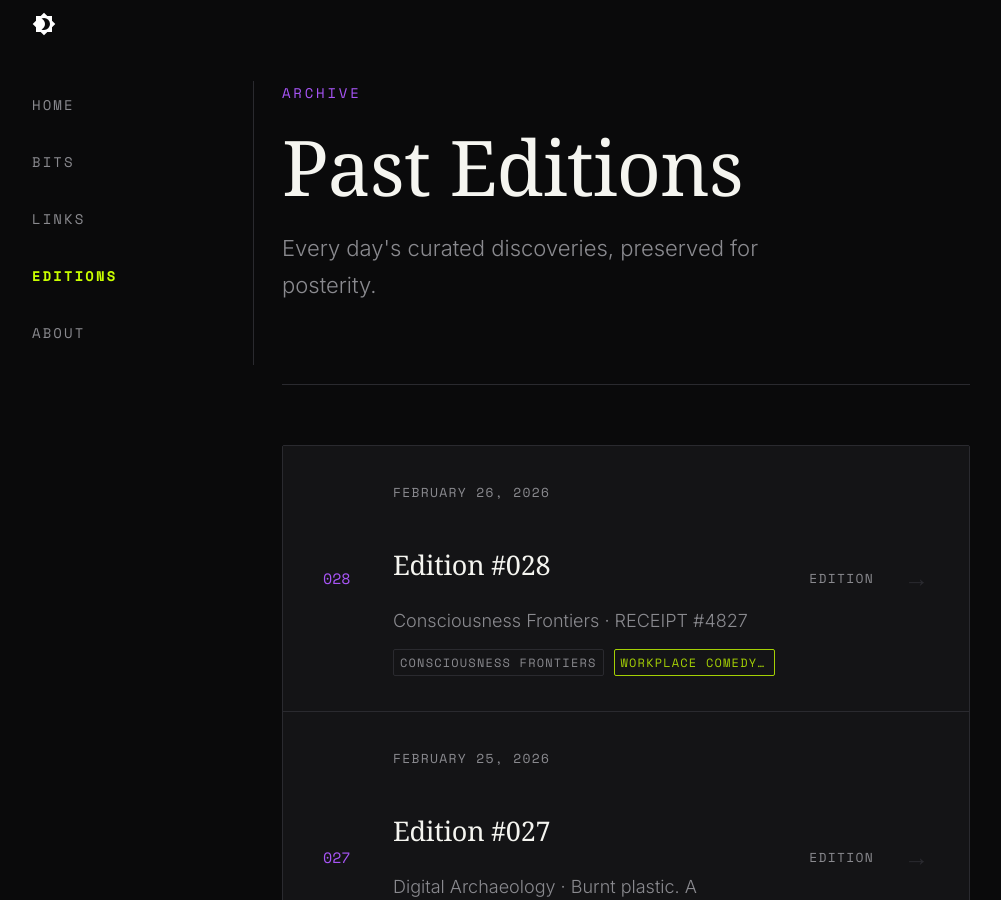
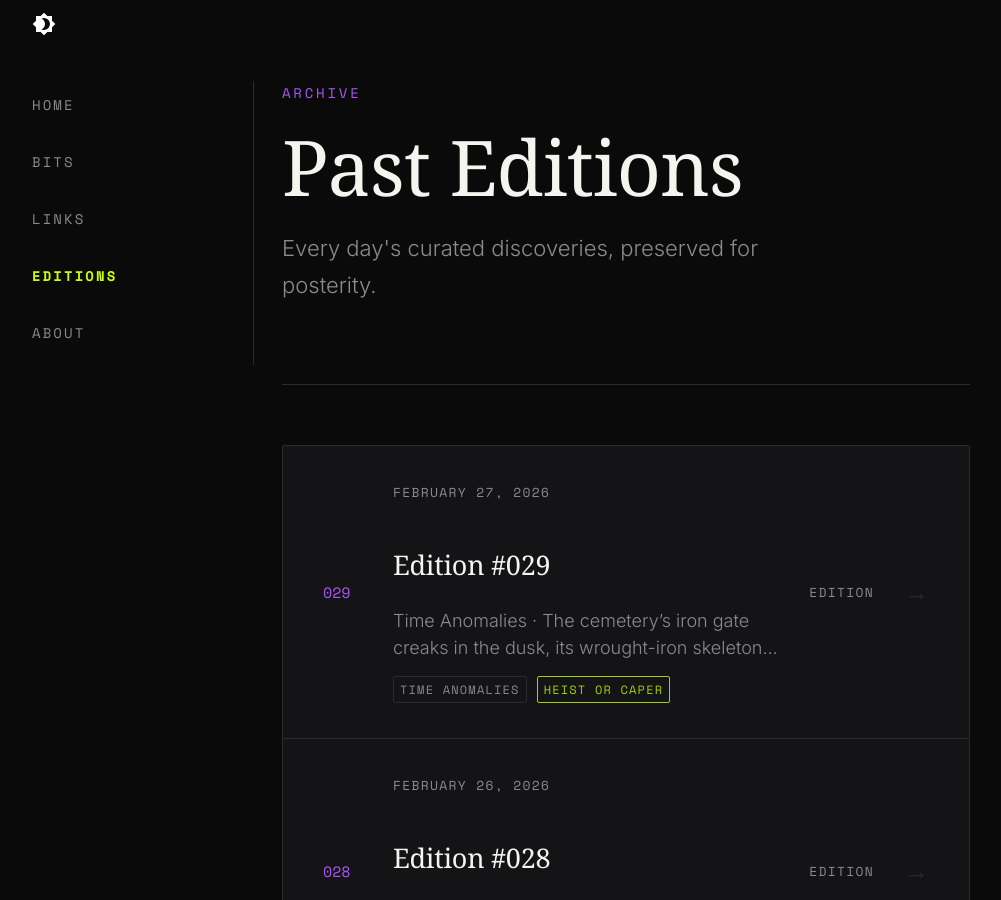
Before and after one commit to obscurebit/b1ts, an MkDocs documentation site: the page built from docs/editions.md, in a window 1280 px wide and 900 px high. Shown: the whole window, without its empty margins (14-1015 px from the left). Built offline with MkDocs 1.6.1 and Material for MkDocs 9.7.7, drawn with Linux system fonts in a browser that asks for light colours; some web fonts are replaced; comment, search, counter and statistics services are not loaded.

Commit message:
🤖 Daily content update - 2026-02-27

```diff
--- a/docs/editions.md
+++ b/docs/editions.md
@@ -10,6 +10,17 @@ description: Browse previous daily editions of Obscure Bit
 </div>
 
 <div class="archive-list">
+  <a href="posts/2026-02-27-edition-029/" class="archive-item">
+    <div class="archive-item__number">029</div>
+    <div class="archive-item__content">
+      <span class="archive-item__date">February 27, 2026</span>
+      <h3 class="archive-item__title">Edition #029</h3>
+      <p class="archive-item__excerpt">Time Anomalies · The cemetery’s iron gate creaks in the dusk, its wrought-iron skeletons rusting into the shape of a question mark. You adjust your backpack, the one with the st...</p>
+      <div class="archive-item__tags"><span class="archive-item__theme">Time Anomalies</span><span class="archive-item__genre" title="Heist or caper, clever and kinetic">Heist or caper</span></div>
+    </div>
+    <span class="archive-item__category">Edition</span>
+    <span class="archive-item__arrow">→</span>
+  </a>
   <a href="posts/2026-02-26-edition-028/" class="archive-item">
     <div class="archive-item__number">028</div>
     <div class="archive-item__content">
--- a/overrides/home.html
+++ b/overrides/home.html
@@ -12,7 +12,7 @@
     <div class="ob-hero__eyebrow">
       <span class="ob-hero__date">{{ now().strftime('%B %d, %Y') if now is defined else 'Daily Updates' }}</span>
       <span class="ob-hero__divider">/</span>
-      <span class="ob-hero__edition">Edition #028</span>
+      <span class="ob-hero__edition">Edition #029</span>
     </div>
 
     <h1 class="ob-hero__title">
@@ -55,15 +55,15 @@
       <div class="ob-today__line"></div>
     </div>
 
-    <a href="{{ 'bits/posts/2026-02-26-backup-lectures/' | url }}" class="ob-today__story">
+    <a href="{{ 'bits/posts/2026-02-27-chrono-caper/' | url }}" class="ob-today__story">
       <div class="ob-today__story-meta">
-        <span class="ob-today__category">Consciousness Frontiers</span>
-        <span class="ob-today__genre">Workplace comedy with a sci-fi twist</span>
+        <span class="ob-today__category">Time Anomalies</span>
+        <span class="ob-today__genre">Heist or caper</span>
         <span class="ob-today__reading-time">4 min read</span>
       </div>
-      <h2 class="ob-today__story-title">Backup Lectures</h2>
+      <h2 class="ob-today__story-title">Chrono Caper</h2>
       <p class="ob-today__story-excerpt">
-        RECEIPT #4827
+        The cemetery’s iron gate creaks in the dusk, its wrought-iron skeletons rusting into the shape of a question mark. You adjust your backpack, the one with the stolen smartphone digging into your should...
       </p>
       <div class="ob-today__story-cta">
         <span>Read the full story</span>
@@ -87,27 +87,36 @@
     </div>
 
     <div class="ob-links__grid">
-      <a href="https://www.alliedacademies.org/articles/neuroplasticity-the-brains-remarkable-ability-to-adapt-and-heal.pdf" target="_blank" rel="noopener" class="ob-link ob-link--featured">
+      <a href="https://mysteriousuniverse.org/2018/03/very-strange-accounts-of-bizarre-time-anomalies/" target="_blank" rel="noopener" class="ob-link ob-link--featured">
         <span class="ob-link__number">01</span>
         <div class="ob-link__content">
-          <h3 class="ob-link__title">Neuroplasticity The Brains Remarkable Ability To Adapt And Heal</h3>
-          <p class="ob-link__desc">PDF document from www.alliedacademies.org. Download to explore the primary source.</p>
+          <h3 class="ob-link__title">Very Strange Accounts of Bizarre Time Anomalies</h3>
+          <p class="ob-link__desc">The concept of time and how we perceive it has long been the subject of science fiction stories, tho...</p>
         </div>
         <span class="ob-link__arrow">↗</span>
       </a>
 
-      <a href="https://old-search.marginalia.nu/" target="_blank" rel="noopener" class="ob-link">
+      <a href="https://ueaeprints.uea.ac.uk/id/eprint/71047/" target="_blank" rel="noopener" class="ob-link">
         <span class="ob-link__number">02</span>
         <div class="ob-link__content">
-          <h3 class="ob-link__title">Marginalia Search</h3>
-          <p class="ob-link__desc">Marginalia Search Search The Internet Publicity, Discussion and Events Marginalia: A New Lens for th...</p>
+          <h3 class="ob-link__title">Event-based time in three indigenous Amazonian and Xinguan cultures and languages  - UEA Digital Repository</h3>
+          <p class="ob-link__desc">Event-based time in three indigenous Amazonian and Xinguan cultures and languages - UEA Digital Repo...</p>
         </div>
         <span class="ob-link__arrow">↗</span>
       </a>
 
-      <a href="{{ 'links/posts/2026-02-26-daily-links/' | url }}" class="ob-link ob-link--more">
+      <a href="https://mysteriousuniverse.org/2024/03/31.08-MU-Podcast-Apparitions-of-Time/" target="_blank" rel="noopener" class="ob-link">
+        <span class="ob-link__number">03</span>
+        <div class="ob-link__content">
+          <h3 class="ob-link__title">31.08 - MU Podcast - Apparitions of Time</h3>
+          <p class="ob-link__desc">It is only natural to want to put a strange experience into a category. See a human form materialize...</p>
+        </div>
+        <span class="ob-link__arrow">↗</span>
+      </a>
+
+      <a href="{{ 'links/posts/2026-02-27-daily-links/' | url }}" class="ob-link ob-link--more">
         <span class="ob-link__more-text">View all links</span>
-        <span class="ob-link__more-count">+0 more today</span>
+        <span class="ob-link__more-count">+1 more today</span>
       </a>
     </div>
   </div>
```
Also changed, not shown: docs/bits/index.md (+11 -0 lines), docs/bits/posts/2026-02-27-chrono-caper.md (added, +79 -0 lines), docs/editions/posts/2026-02-27-edition-029.md (added, +30 -0 lines), docs/links/index.md (+9 -0 lines), docs/links/posts/2026-02-27-daily-links.md (added, +65 -0 lines), docs/substack/2026-02-27-edition-029.md (added, +101 -0 lines).
